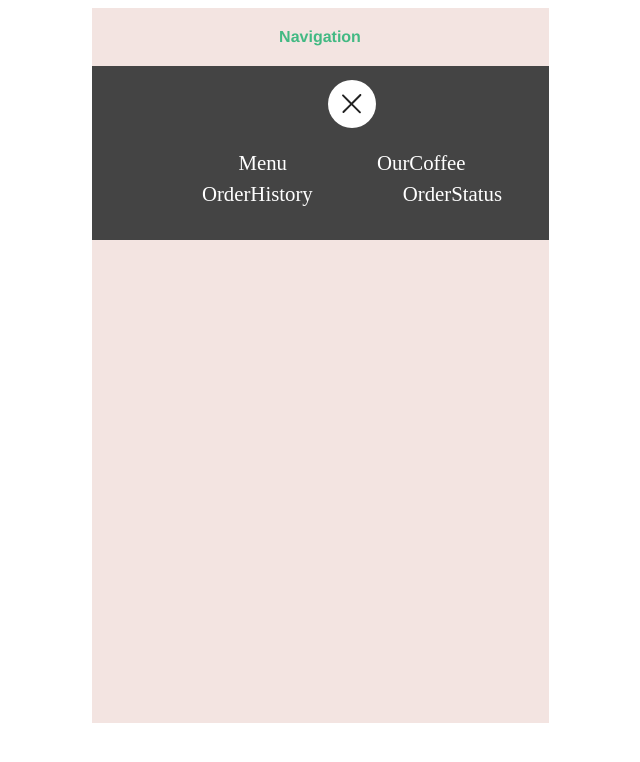
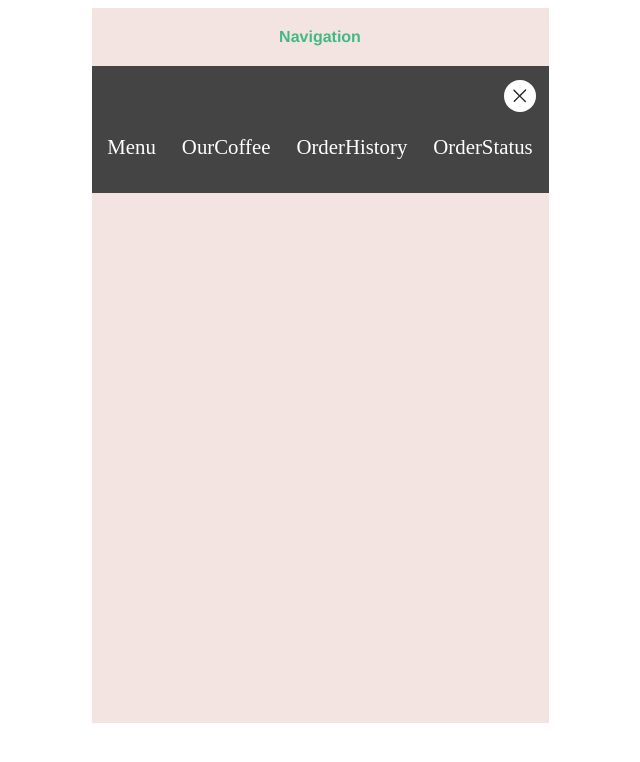
Before and after one commit to PrasunaKaveti-ITHS/Airbean, a Vue app: page /NavDropDown in a window 1280 px wide. Shown: the top 762 px of the page, without its empty margins (320-960 px from the left). Built offline with nearby package versions, Linux system fonts and the light colour scheme.

Commit message:
changes css in Navbar

```diff
--- a/src/views/NavDropDown.vue
+++ b/src/views/NavDropDown.vue
@@ -36,7 +36,6 @@ a {
   color: white;
   text-decoration: none;
   line-height: 120%;
-  margin-left: 4rem;
 }
 
 ul li a:hover::before {
@@ -50,4 +49,12 @@ ul li a:hover {
   text-shadow: 0 0 5px #0ab9ee;
 }
 
+.closebutton {
+  margin-left: 25rem;
+  height: 2rem;
+}
+img {
+  height: 2rem;
+}
+
 </style>
```
